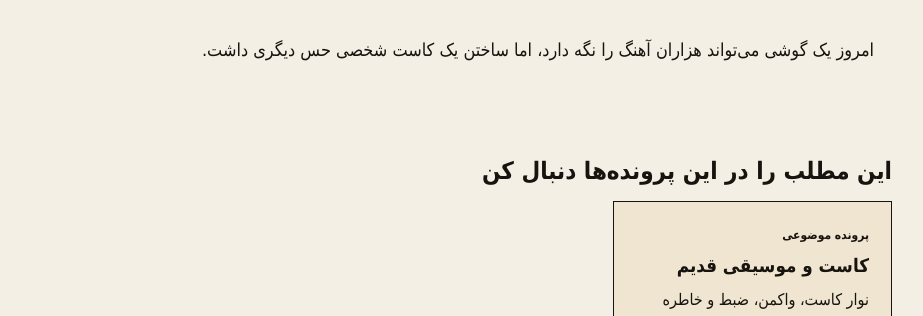
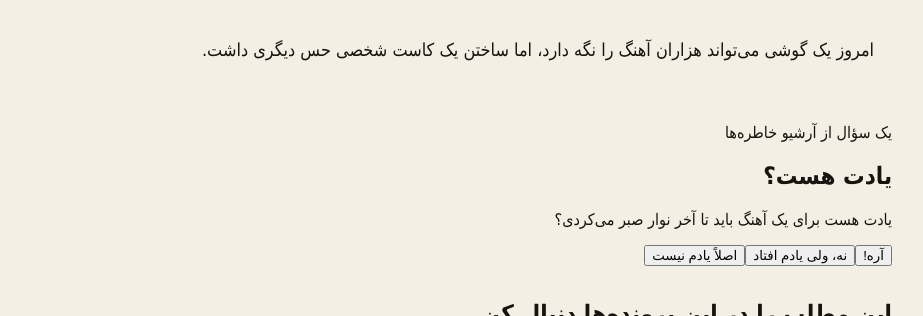
Before and after one commit to mohammadghadimi88/nostalgia-mag, a Next.js app: page /article/cassette-and-walkman in a window 1280 px wide. Shown: the part 1210-1526 px from the top of the page, without its empty margins (178-1101 px from the left). Built offline with nearby package versions, Linux system fonts and the light colour scheme; no server answers.

Commit message:
Add memory interaction to article pages

```diff
--- a/app/article/[slug]/page.tsx
+++ b/app/article/[slug]/page.tsx
@@ -5,6 +5,7 @@ import { notFound } from "next/navigation";
 import { getArticle, getRelatedArticles, getSection, articles } from "@/lib/content";
 import { absoluteUrl } from "@/lib/site";
 import { getTopicsForArticle } from "@/lib/topics";
+import MemoryPrompt from "@/components/MemoryPrompt";
 
 export function generateStaticParams() {
   return articles.map((article) => ({ slug: article.slug }));
@@ -107,6 +108,8 @@ export default async function ArticlePage({ params }: { params: Promise<{ slug:
           {article.content.map((paragraph) => <p key={paragraph}>{paragraph}</p>)}
         </div>
 
+        <MemoryPrompt tags={article.tags} title={article.title} />
+
         {articleTopics.length > 0 && (
           <section className="article-topics" aria-label="پرونده‌های مرتبط">
             <h2>این مطلب را در این پرونده‌ها دنبال کن</h2>
```
